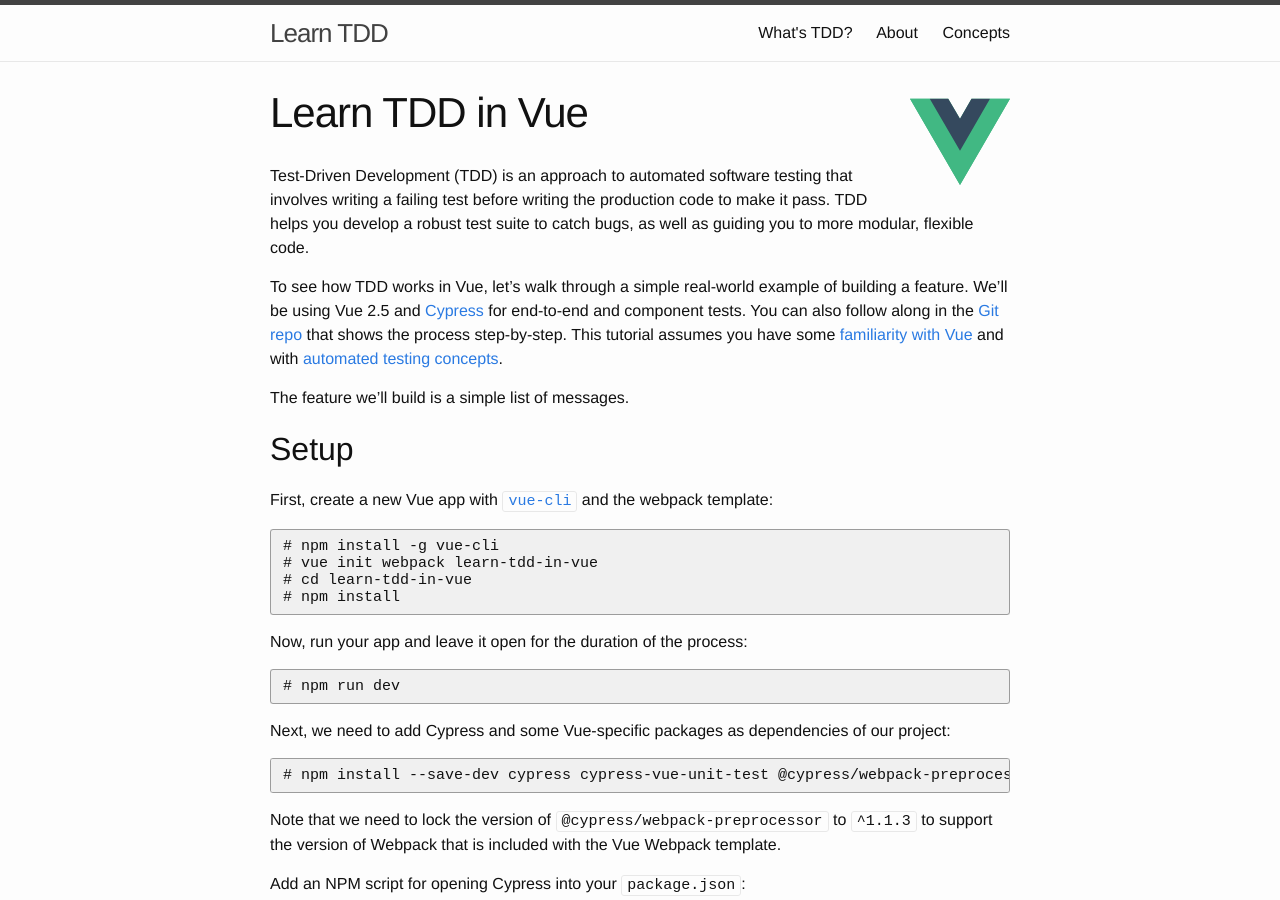
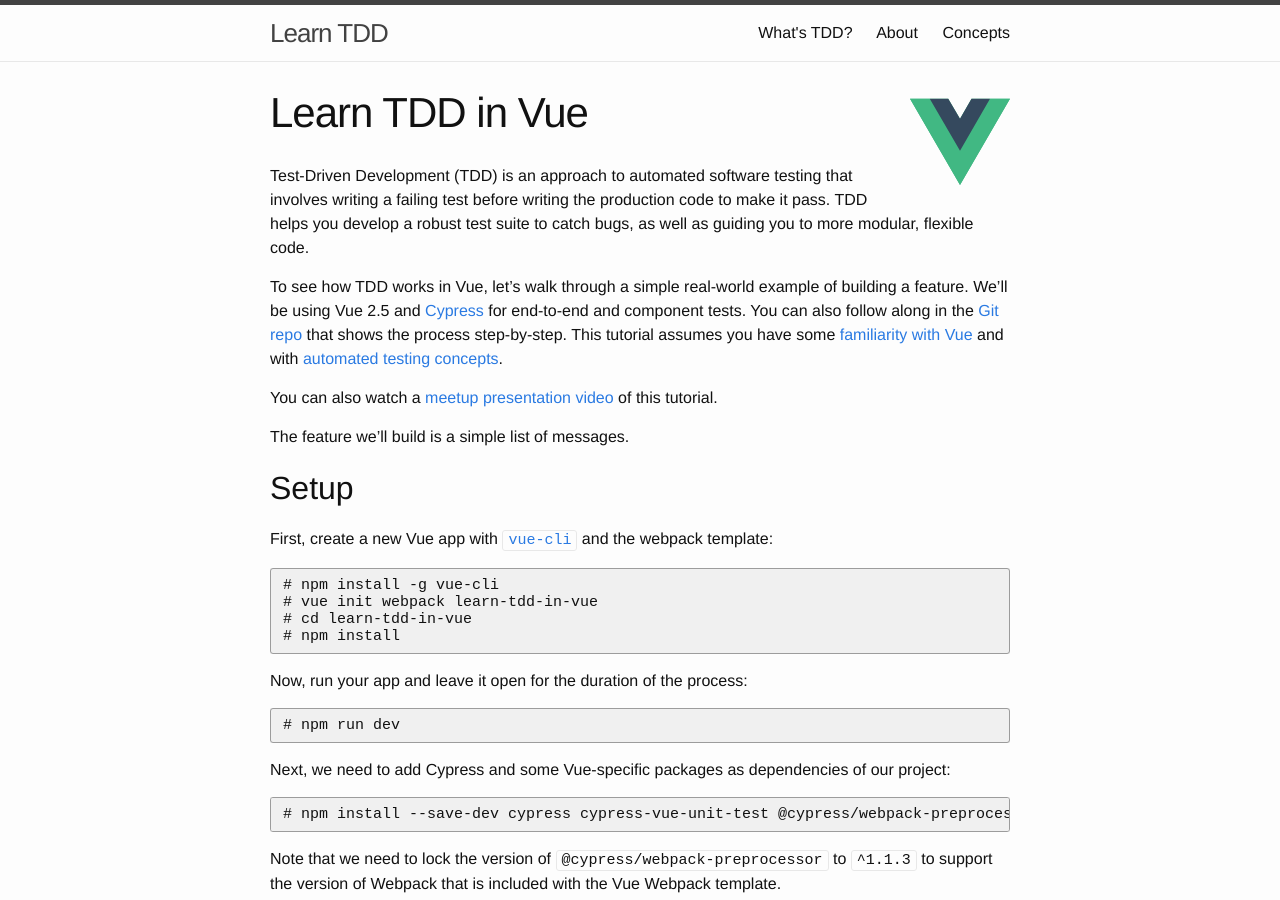
Before and after one commit to learn-tdd-in/learntdd.in, a Jekyll site: the page built from vue/index.md, in a window 1280 px wide and 900 px high. Built offline with Jekyll 4.4.1, drawn with Linux system fonts in a browser that asks for light colours.

Commit message:
Add Vue video

```diff
--- a/vue/index.md
+++ b/vue/index.md
@@ -8,6 +8,8 @@
 {% include tutorial-intro.md %}
 
 To see how TDD works in Vue, let's walk through a simple real-world example of building a feature. We'll be using Vue 2.5 and [Cypress][cypress] for end-to-end and component tests. You can also follow along in the [Git repo](https://github.com/learn-tdd-in/vue) that shows the process step-by-step. This tutorial assumes you have some [familiarity with Vue][vue] and with [automated testing concepts](/learn-tdd/concepts).
+
+You can also watch a [meetup presentation video](https://youtu.be/CMN8boToKWI) of this tutorial.
 
 The feature we'll build is a simple list of messages.
 
```
